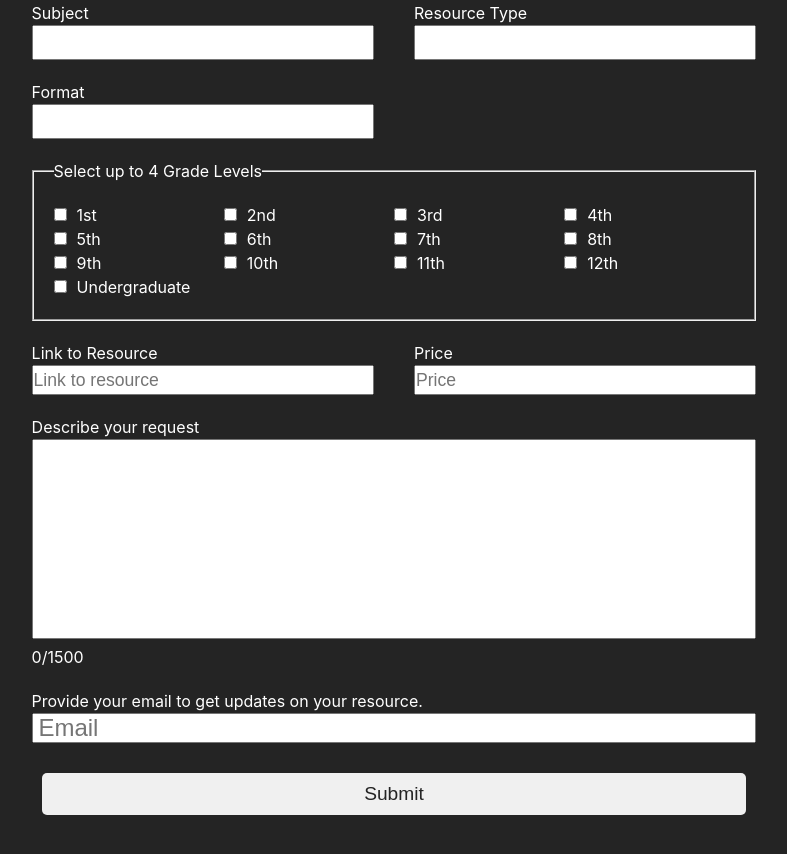
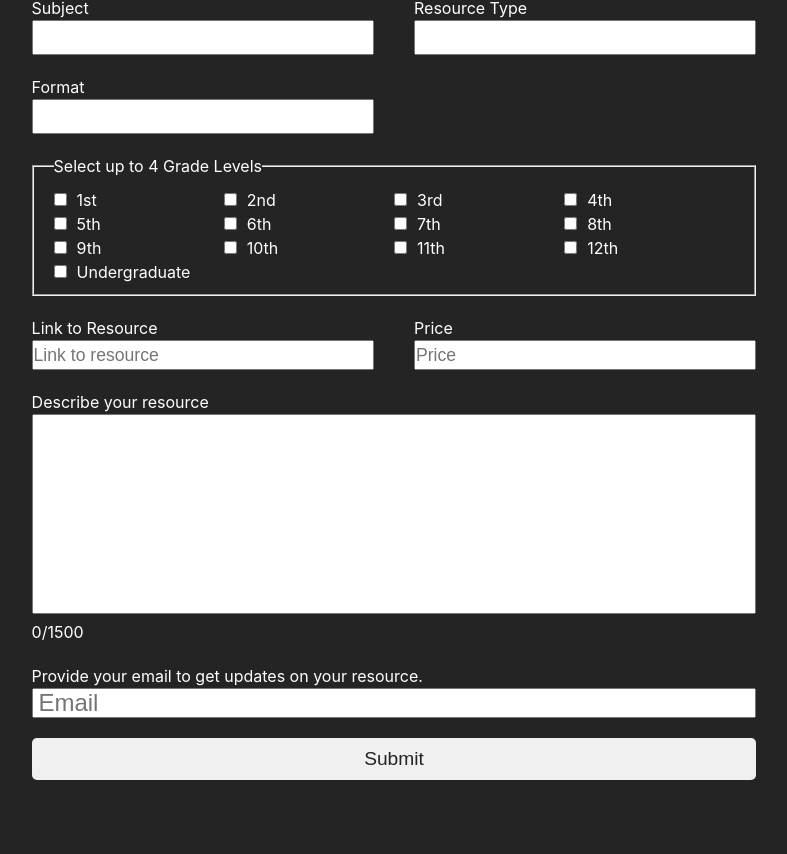
Before and after one commit to JoleneKearse/lessonLinks, a React (Vite) app in the folder client/: page /submit in a window 1280 px wide. Shown: the part 254-1108 px from the top of the page, without its empty margins (246-1033 px from the left). After the commit the page ends 1066 px from the top, so only its background shows below. Built offline with nearby package versions, Linux system fonts and the light colour scheme.

Commit message:
added error handling
Handled more than 4 grade levels selected and "this field is required" error messages.
Still need to use REGEX to check if inputs are valid.

```diff
--- a/client/src/components/Form.jsx
+++ b/client/src/components/Form.jsx
@@ -7,6 +7,7 @@ function Form({ formTitle, isARequest }) {
   const [title, setTitle] = useState('');
   const [subjectSelected, setSubjectSelected] = useState('none');
   const [gradesSelected, setGradesSelected] = useState([]);
+  const [gradesDisabled, setGradesDisabled] = useState(false);
   const [resourceTypeSelected, setResourceTypeSelected] = useState('none');
   const [formatSelected, setFormatSelected] = useState('none');
   const [description, setDescription] = useState('');
@@ -14,6 +15,13 @@ function Form({ formTitle, isARequest }) {
   const [price, setPrice] = useState('');
   const [email, setEmail] = useState('');
   const [isSubmitted, setIsSubmitted] = useState(false);
+
+  // Status Variables (dropdown statuses are handled in dropdown component)
+  const [titleStatus, setTitleStatus] = useState('normal');
+  const [gradesStatus, setGradesStatus] = useState('normal');
+  const [linkStatus, setLinkStatus] = useState('normal');
+  const [priceStatus, setPriceStatus] = useState('normal');
+  const [emailStatus, setEmailStatus] = useState('normal');
 
   function handleDescriptionInput(event) {
     const input = event.target.value;
@@ -25,19 +33,40 @@ function Form({ formTitle, isARequest }) {
   }
 
   function handleCheckboxChange(event) {
-    if (event.target.checked) {
+    if (event.target.checked && gradesSelected.length < 4) {
       setGradesSelected([...gradesSelected, event.target.value]);
+      setGradesStatus('normal');
+      if (gradesSelected.length === 3) {
+        setGradesDisabled(true);
+      }
+    } else if (event.target.checked) {
+      setGradesDisabled(true);
     } else {
       setGradesSelected(
         gradesSelected.filter(grade => grade !== event.target.value)
       );
+      setGradesDisabled(false);
     }
   }
 
   function handleSubmit(event) {
     event.preventDefault();
     setIsSubmitted(true);
+    if (gradesSelected.length === 0) {
+      setGradesStatus('error');
+    }
+    if (title === '') {
+      setTitleStatus('error');
+    }
 
+    if (!isARequest && (link === '' || price === '')) {
+      if (link === '') {
+        setLinkStatus('error');
+      }
+      if (price === '') {
+        setPriceStatus('error');
+      }
+    }
     if (isARequest) {
       const newRequest = {
         title: title,
@@ -77,6 +106,9 @@ function Form({ formTitle, isARequest }) {
           value={title}
           onChange={() => setTitle(event.target.value)}
         ></input>
+        {titleStatus == 'error' && (
+          <p className="error">This field is required.</p>
+        )}
       </label>
       <label className="dropdown-header">
         {' '}
@@ -115,11 +147,15 @@ function Form({ formTitle, isARequest }) {
               type="checkbox"
               label={option}
               value={option}
+              disabled={gradesDisabled && !gradesSelected.includes(option)}
               onChange={handleCheckboxChange}
             />
             {option}
           </label>
         ))}
+        {gradesStatus == 'error' && (
+          <p className="error bottom-right">This field is required.</p>
+        )}
       </fieldset>
       <div className="link-and-price">
         {!isARequest && (
@@ -134,6 +170,9 @@ function Form({ formTitle, isARequest }) {
                 value={link}
                 onChange={event => setLink(event.target.value)}
               ></input>
+              {linkStatus == 'error' && (
+                <p className="error">This field is required.</p>
+              )}
             </label>
             <label>
               {' '}
@@ -145,6 +184,9 @@ function Form({ formTitle, isARequest }) {
                 value={price}
                 onChange={event => setPrice(event.target.value)}
               ></input>
+              {priceStatus == 'error' && (
+                <p className="error">This field is required.</p>
+              )}
             </label>
           </>
         )}
@@ -152,7 +194,7 @@ function Form({ formTitle, isARequest }) {
 
       <label>
         {' '}
-        Describe your request
+        {isARequest ? 'Describe your request' : 'Describe your resource'}
         <textarea
           className="description-input"
           onInput={handleDescriptionInput}
--- a/client/src/form.css
+++ b/client/src/form.css
@@ -8,7 +8,7 @@
 }
 
 .dropdown-header {
-  font-size: 1.3rem;
+  font-size: 1.1rem;
 }
 
 .label-on-top {
@@ -29,6 +29,12 @@ select {
 
 .error {
   color: rgb(240, 145, 145);
+}
+
+.bottom-right {
+  position: absolute;
+  bottom: 5px;
+  right: 5px;
 }
 
 .description-input {
@@ -74,7 +80,9 @@ input[type='email'] {
 fieldset {
   display: grid;
   grid-template-columns: repeat(4, 1fr);
-  padding: 20px;
+  padding-inline: 20px;
+  padding-block: 10px;
+  position: relative;
 }
 
 fieldset > legend {
@@ -95,6 +103,11 @@ form {
   gap: 20px;
   width: 100%;
   margin-top: 50px;
+}
+
+form > button {
+  width: 100%;
+  margin: 0px;
 }
 
 @media (max-width: 600px) {
```
